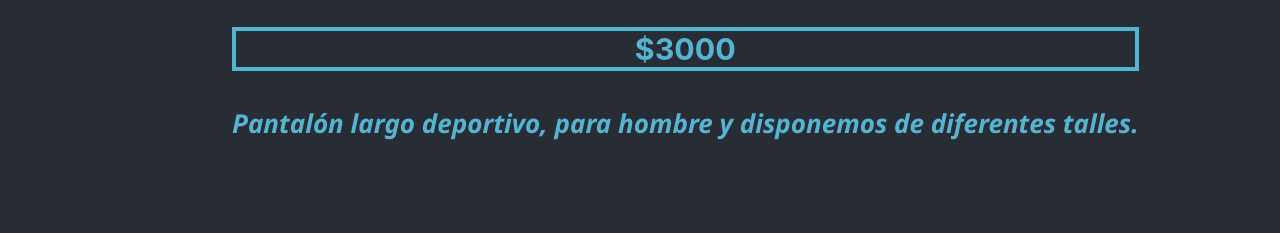
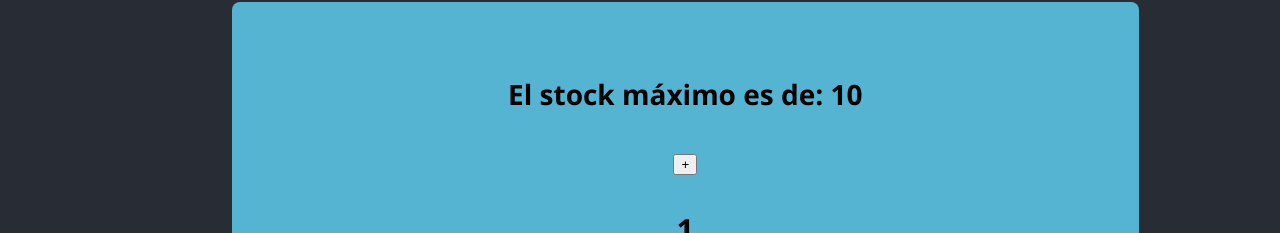
Before and after one commit to MarcosMolina99/ProyectoFinal-Molina-ReactJS, a React (Create React App) app: page /detail/01 in a window 1280 px wide. Shown: the part 567-800 px from the top of the page. Built offline with nearby package versions, Linux system fonts and the light colour scheme.

Commit message:
Cambios Primer preentrega

```diff
--- a/src/components/Componentes/Detail.js
+++ b/src/components/Componentes/Detail.js
@@ -1,4 +1,4 @@
-
+import ItemCount from "./ItemCount"
 
 const Detail = ({title, price, image, description}) => {
     return (
@@ -7,6 +7,7 @@ const Detail = ({title, price, image, description}) => {
         <h2>{title}</h2>
         <h3 className="data">${price}</h3>
         <h4 className="description">{description}</h4>
+        <ItemCount stock={10} />
       </div>
     )
   }
```
